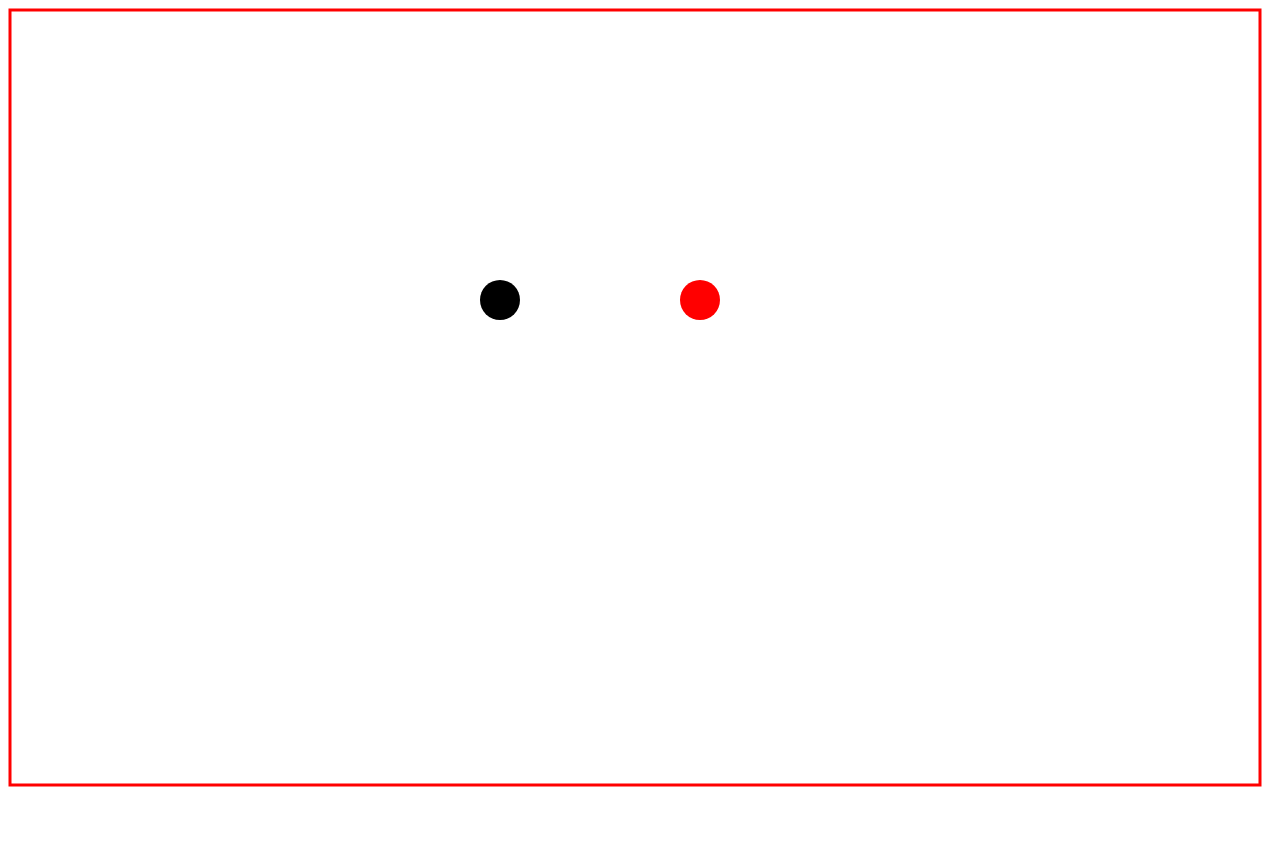
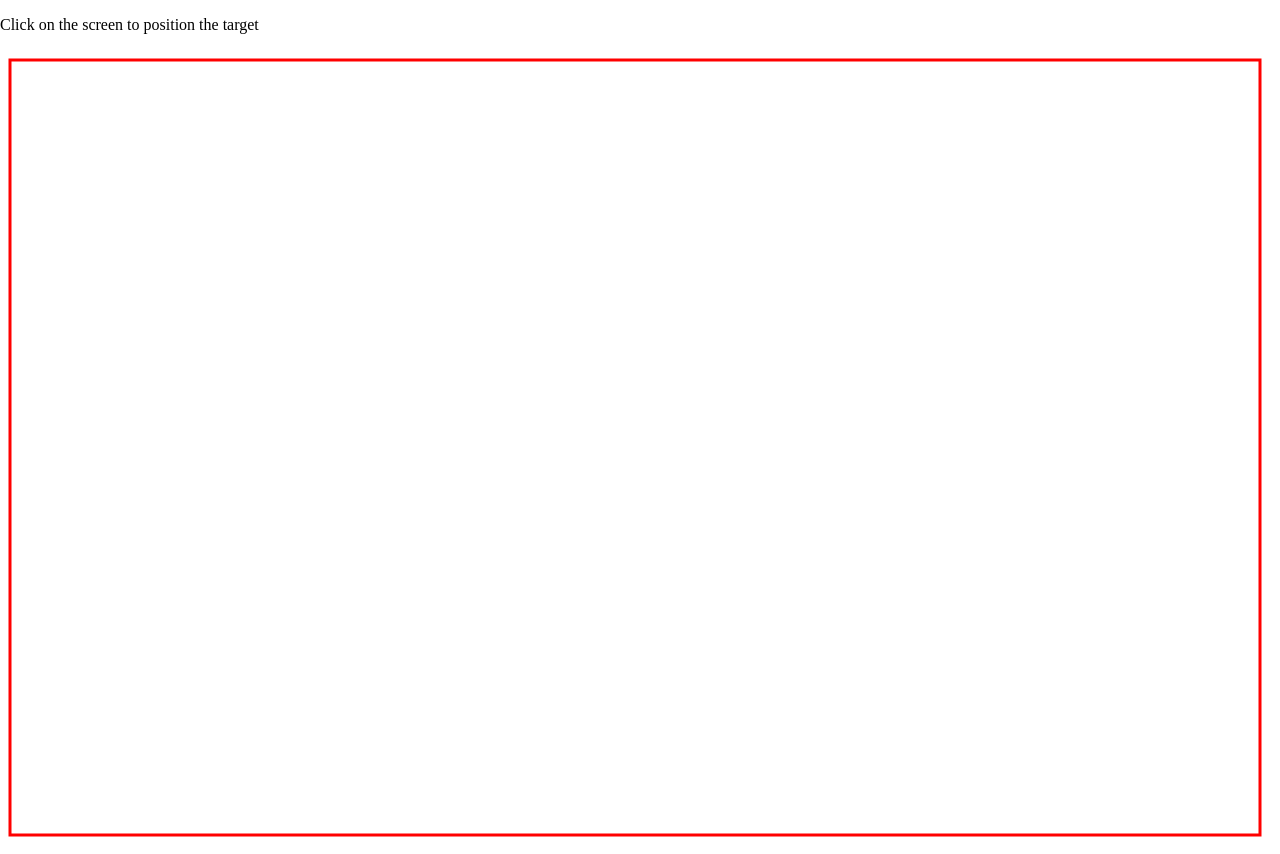
Before and after one commit to AndreaGonzato/pathfinder_using_genetic_algorithms, a plain HTML site: page index.html in a window 1280 px wide. Before the commit the page ends 804 px from the top, so only its background shows below. Drawn offline with Linux system fonts and the light colour scheme.

Commit message:
new structure

```diff
--- a/index.html
+++ b/index.html
@@ -12,6 +12,9 @@
     </style>
 </head>
 <body>
+
+    <p id="p1"></p>
+
     <canvas id="myCanvas">
     </canvas>
 
--- a/main.js
+++ b/main.js
@@ -21,111 +21,136 @@ addEventListener('mousemove', (event) => {
 addEventListener('resize', () => {
   canvas.width = innerWidth
   canvas.height = innerHeight
-
-  init()
+  main()
 })
 
 
 //-----------------------------------------------------------------------------------------------
 
 //deteminate distance from 2 points
-function getDistance(x1, y1, x2, y2){
+function getDistance(x1, y1, x2, y2) {
   let xDistance = x2 - x1;
   let yDistance = y2 - y1;
-
-    return Math.sqrt( Math.pow(xDistance, 2) + Math.pow(yDistance, 2));
+  return Math.sqrt(Math.pow(xDistance, 2) + Math.pow(yDistance, 2));
 }
 
+//event listener for click
+document.addEventListener("click", function () {
+  console.log("CLICK");
+  stage++;
+});
 
 
 // IMPLEMENTATION
 const edge = {
-  thickness : 3,
-  leftMargin : 10,
-  topMargin : 10,
-  rightMargin : 30,
-  bottomMargin : 25
+  thickness: 3,
+  leftMargin: 10,
+  topMargin: 10,
+  rightMargin: 30,
+  bottomMargin: 25
 };
 
 const circleRadius = 20;
+var stage = 0; //use thi var for change stage
+/*
+0 main
+1 positionTheTarget
+2 explore
+*/
 
 let circle = [];
 
 //determiante if a circle has a collision with the border
-function borderCollision(){
+function borderCollision() {
   //true = collision
   //false = ok
-  if(circle[1].x < edge.leftMargin + circle[1].radius + edge.thickness){
+  if (circle[1].x < edge.leftMargin + circle[1].radius + edge.thickness) {
     return true;
   }
-  if(circle[1].x > canvas.width - edge.rightMargin - circle[1].radius + 2*edge.thickness){
+  if (circle[1].x > canvas.width - edge.rightMargin - circle[1].radius + 2 * edge.thickness) {
     return true;
   }
-  if(circle[1].y < edge.topMargin + circle[1].radius + edge.thickness){
+  if (circle[1].y < edge.topMargin + circle[1].radius + edge.thickness) {
     return true;
   }
-  if(circle[1].y > canvas.height - edge.bottomMargin - circle[1].radius + 2*edge.thickness){
+  if (circle[1].y > canvas.height - edge.bottomMargin - circle[1].radius + 2 * edge.thickness) {
     return true;
   }
   return false;
 
 }
 
-function init() {
-  circle[0] = new Circle(700, 300, circleRadius, 'red');
-  circle[1] = new Circle(undefined, undefined, circleRadius, 'black');
-  circle[2] = new Circle(500, 300, circleRadius, 'black');
+function main() {
+  document.getElementById("p1").innerHTML = "Click on the screen to position the target";
+  circle[0] = new Circle(undefined, undefined, circleRadius, 'red');
+  positionTheTarget();
 }
 
-let tester = 0;
-// Animation Loop
-function animate() {
-  if(tester % 1000 == 0){
-    //console.log(circle[1].getHistoricalPosition());
+
+function positionTheTarget() {
+  drawEnvironment();
+  circle[0].setPosition(mouse.x, mouse.y);
+  circle[0].update();
+  if (stage == 1) {
+    console.log("target position: ", circle[0].x, circle[0].y);
+    initializesExplorers();
+  } else {
+    requestAnimationFrame(positionTheTarget); //loop agin in the animate function
   }
-  tester++;
+}
 
-  requestAnimationFrame(animate)
-
-  //cleare canvas
-  c.clearRect(0, 0, canvas.width, canvas.height)
-
-  //drow big rect
-  c.beginPath();
-  c.lineWidth = edge.thickness;
-  c.strokeStyle = "red";
-  c.rect(edge.leftMargin, edge.topMargin,  canvas.width-edge.rightMargin, canvas.height-edge.bottomMargin);
-  c.stroke();
-  c.closePath();
+function initializesExplorers() {
+  circle[1] = new Circle(400, 200, circleRadius, 'black');
+  circle[2] = new Circle(500, 300, circleRadius, 'black');
+  explore();
+}
 
 
-  //update and drow circle1
+// Animation Loop
+function explore() {
+
+  //clear caanvas and drow rect
+  drawEnvironment();
+
+  //update and drow circle0
   circle[0].update();
 
   //update and drow circle2
-  circle[1].setPosition(mouse.x, mouse.y);
+  circle[1].setPosition(200, 300);
   circle[1].update();
+  circle[1].setPosition(300, 400);
   circle[2].update();
 
+
   //determinate contact to target
-  if(getDistance(circle[0].x, circle[0].y, circle[1].x, circle[1].y) < circle[0].radius +circle[1].radius){
+  if (getDistance(circle[0].x, circle[0].y, circle[1].x, circle[1].y) < circle[0].radius + circle[1].radius) {
     circle[0].color = 'black';
   } else {
     circle[0].color = 'red';
   }
 
   //determinate contact to edge
-  if(borderCollision()){
+  if (borderCollision()) {
     circle[1].color = 'green';
-  }else{
+  } else {
     circle[1].color = 'black';
   }
 
+  requestAnimationFrame(explore); //loop agin in the animate function
+}
+
+function drawEnvironment() {
+  //cleare canvas
+  c.clearRect(0, 0, canvas.width, canvas.height);
+
+  //drow big rect
+  c.beginPath();
+  c.lineWidth = edge.thickness;
+  c.strokeStyle = "red";
+  c.rect(edge.leftMargin, edge.topMargin, canvas.width - edge.rightMargin, canvas.height - edge.bottomMargin);
+  c.stroke();
+  c.closePath();
 }
 
 //starter
-init()
-animate()
-
-
-//implementa check su cerchio rosso, deve stare dentro i margini...
+main()
```
Also changed, not shown: backupJavaScript.txt (deleted). Lines whose indentation alone changed are shown as unchanged.
